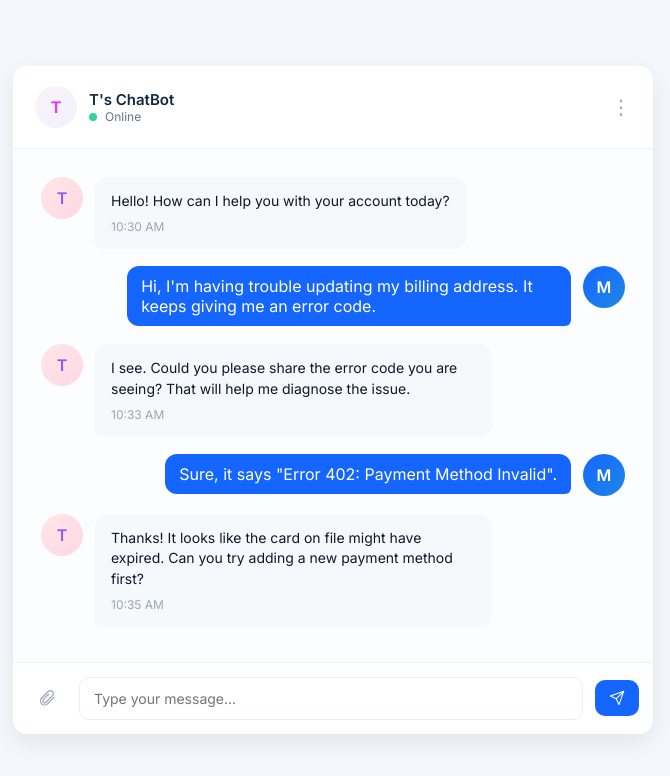
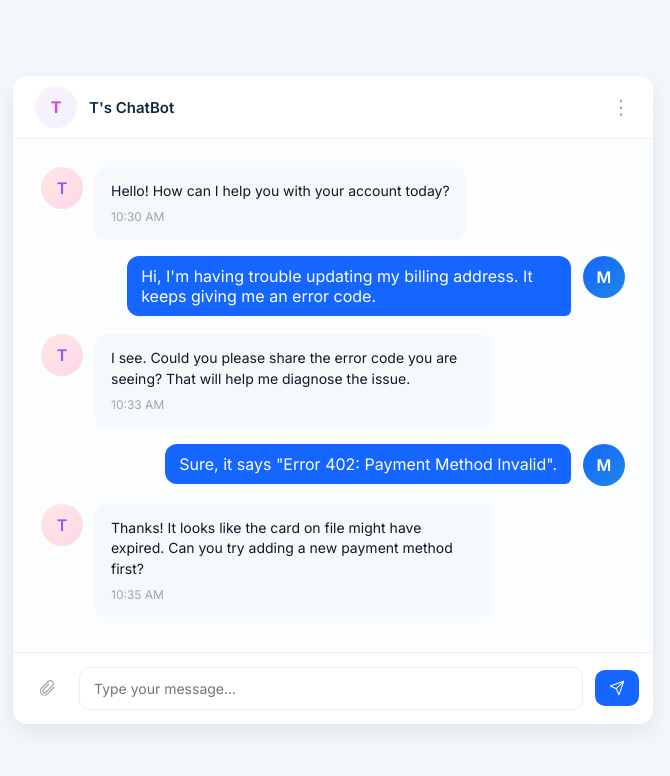
Before and after one commit to Chi-hash/CHAT-UI, a plain HTML site: page index.html in a window 1280 px wide. Shown: the whole page, without its empty margins (307-977 px from the left). Drawn offline with Linux system fonts and the light colour scheme.

Commit message:
fixed alignment

```diff
--- a/index.html
+++ b/index.html
@@ -18,7 +18,6 @@
             <div class="avatar header-avatar">T</div>
             <div class="header-info">
               <div class="title">T's ChatBot</div>
-              <div class="status"><span class="dot"></span> Online</div>
             </div>
           </div>
           <div class="header-actions">⋮</div>
--- a/style.css
+++ b/style.css
@@ -41,7 +41,7 @@ body {
   display: flex;
   justify-content: space-between;
   align-items: center;
-  padding: 20px 22px;
+  padding: 10px 22px;
   border-bottom: 1px solid #eef2f6;
 }
 
@@ -73,20 +73,6 @@ body {
   font-weight: 600;
   font-size: 15px;
   color: #102a43;
-}
-.header-info .status {
-  font-size: 12px;
-  color: #6b7280;
-  display: flex;
-  align-items: center;
-  gap: 8px;
-}
-.dot {
-  width: 8px;
-  height: 8px;
-  border-radius: 50%;
-  background: #34d399;
-  display: inline-block;
 }
 
 .header-actions {
```
